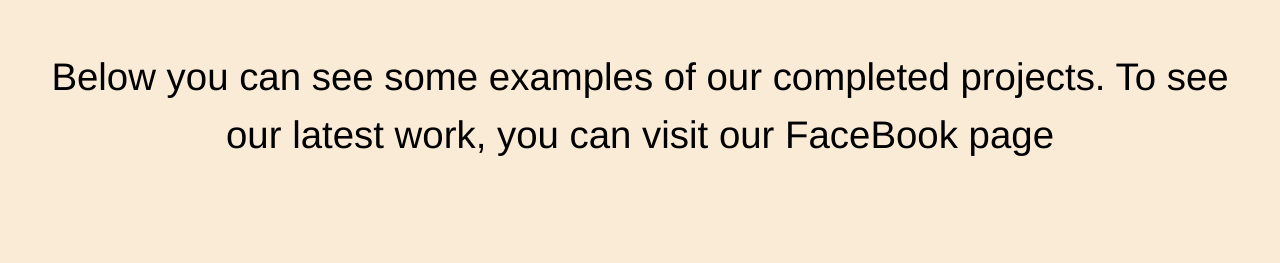
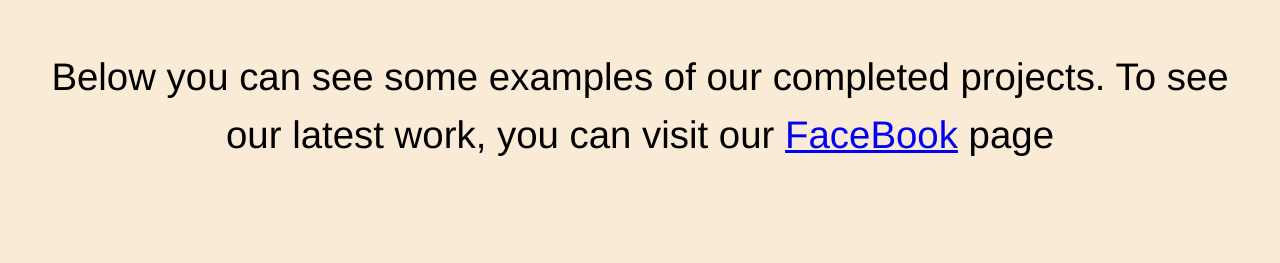
Before and after one commit to danny-817/creative_carpentry, a React (Vite) app: page /projects in a window 1280 px wide. Shown: the part 350-613 px from the top of the page. Built offline with nearby package versions, Linux system fonts and the light colour scheme.

Commit message:
changed the final project picture for a better one. Added the facebook link at the top of the page

```diff
--- a/src/assets/projects_list.json
+++ b/src/assets/projects_list.json
@@ -15,7 +15,7 @@
     {
       "project_name": "Garden Kitchen",
       "project_description": "This custom outdoor kitchen was designed to create a practical and stylish cooking space under the client’s covered patio. Built on sturdy lockable castors, the whole unit can be easily moved to adapt to different layouts or seasonal needs. The kitchen was carefully planned to house the client’s existing pizza oven and ceramic grill, with durable heat-resistant surfaces providing a safe and functional workspace. Open shelving and spacious drawers offer plenty of built-in storage for firewood, utensils, and cooking essentials, keeping everything close at hand while maintaining a tidy look. The rich, dark finish contrasts beautifully with the natural wood detailing, blending seamlessly into the garden setting and creating a perfect hub for outdoor entertaining, whatever the weather.",
-      "picture_url": "src/assets/pictures/garden_kitchen.jpg",
+      "picture_url": "src/assets/pictures/img.png",
       "picture_alt": "alt text - a garden kitchen"
     }
   ]
--- a/src/assets/styles/projects.module.css
+++ b/src/assets/styles/projects.module.css
@@ -60,5 +60,6 @@
 	height: auto;
 	box-sizing: border-box;
 	display: block;
+	filter: blur(0px);
 
 }
--- a/src/pages/Projects.jsx
+++ b/src/pages/Projects.jsx
@@ -7,7 +7,13 @@
       <div className={styles.projects_intro_container}>
         <p className={styles.projects_intro}>
           Below you can see some examples of our completed projects. To see our
-          latest work, you can visit our <span>FaceBook</span> page
+          latest work, you can visit our{" "}
+          <span>
+            <a href="https://www.facebook.com/?locale=en_GB" target="_blank">
+              FaceBook
+            </a>
+          </span>{" "}
+          page
         </p>
       </div>
       <section className={styles.projects_container}>
```
Also changed, not shown: 1 other file (tests, documents, lock files or other folders).
